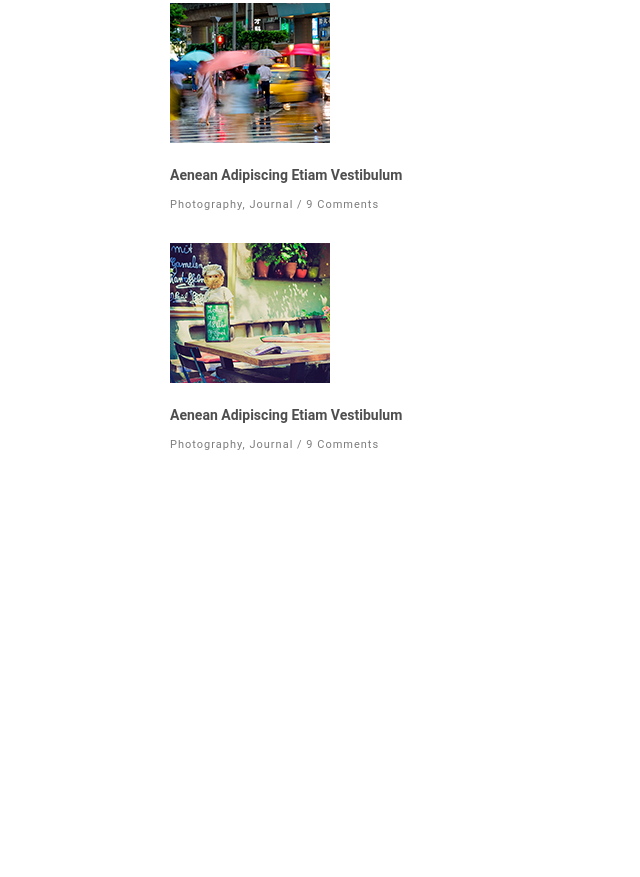
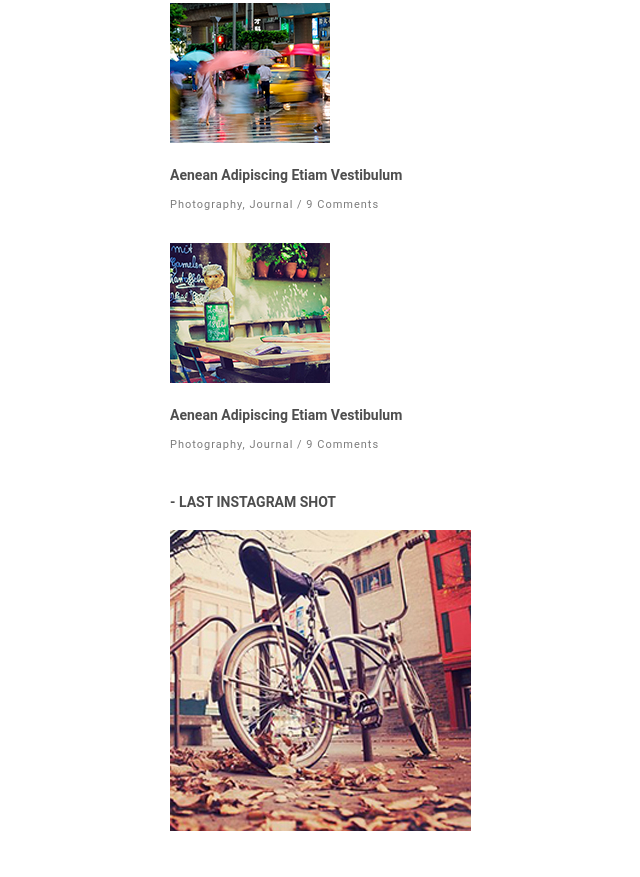
Before and after one commit to Felangelena/Gulp-scss, a website: page src/index.html in a window 1280 px wide. Shown: the part 551-1428 px from the top of the page, without its empty margins (310-950 px from the left). Before the commit the page ends 1045 px from the top, so only its background shows below. Drawn offline with nearby package versions, Linux system fonts and the light colour scheme; files that its build step writes are made by us from their sources.

Commit message:
feat: add section Shots

```diff
--- a/src/index.html
+++ b/src/index.html
@@ -49,6 +49,14 @@
                 </div>
             </div>
         </section>
+        <section class="shots container">
+            <h2 class="title">- Last Instagram Shot</h2>
+            <div class="shots-grid">
+                <div class="shot">
+                    <img src="img/shots/shot-1.jpg" alt="bicycle">
+                </div>
+            </div>
+        </section>
     </main>
     <footer>
 
--- /dev/null
+++ b/src/scss/chunks/_shots.scss
@@ -0,0 +1,4 @@
+.shots-grid {
+    padding-top: 20px;
+    padding-bottom: 42px;
+}
--- a/src/scss/style.scss
+++ b/src/scss/style.scss
@@ -1,2 +1,2 @@
 @import 'reset', 'media/media', 'mixins/mixins', 'variables/variables';
-@import 'chunks/header', 'chunks/posts';
+@import 'chunks/header', 'chunks/posts', 'chunks/shots';
```
Also changed, not shown: dist/img/shots/shot-1.jpg (added), dist/index.html, dist/style.min.css, src/img/shots/shot-1.jpg (added).
